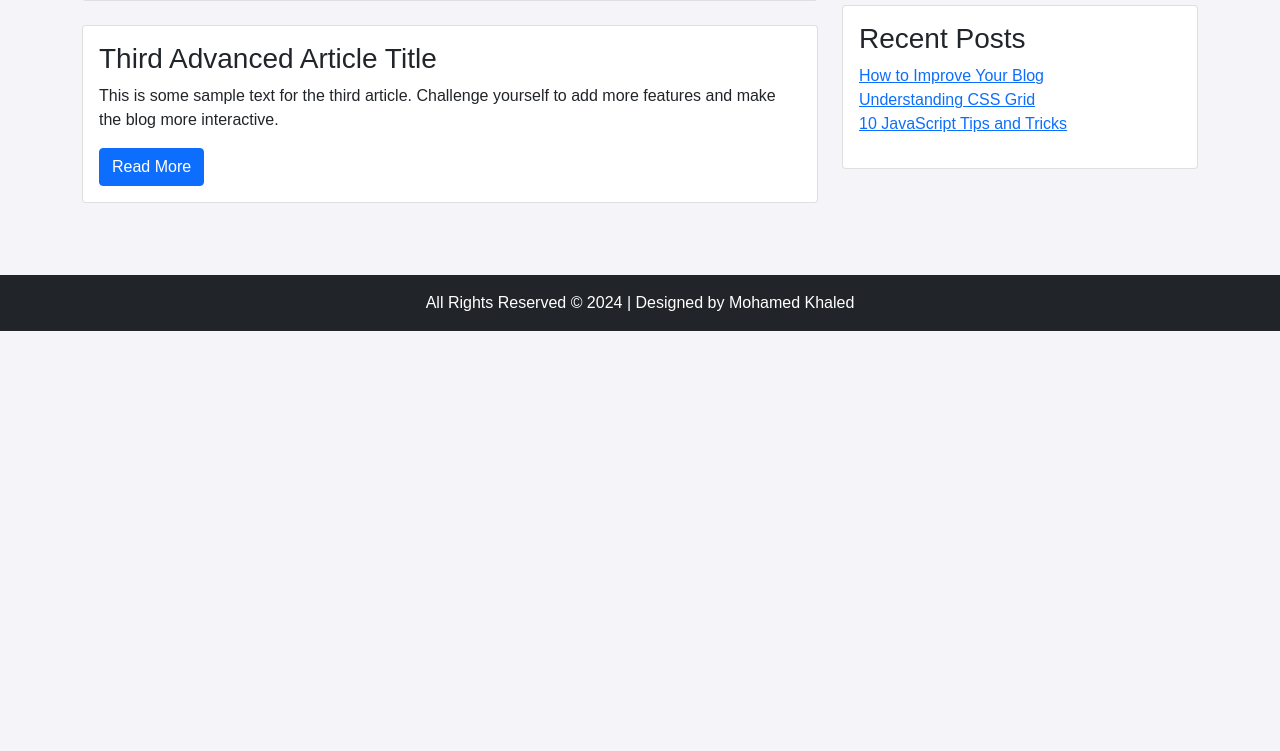
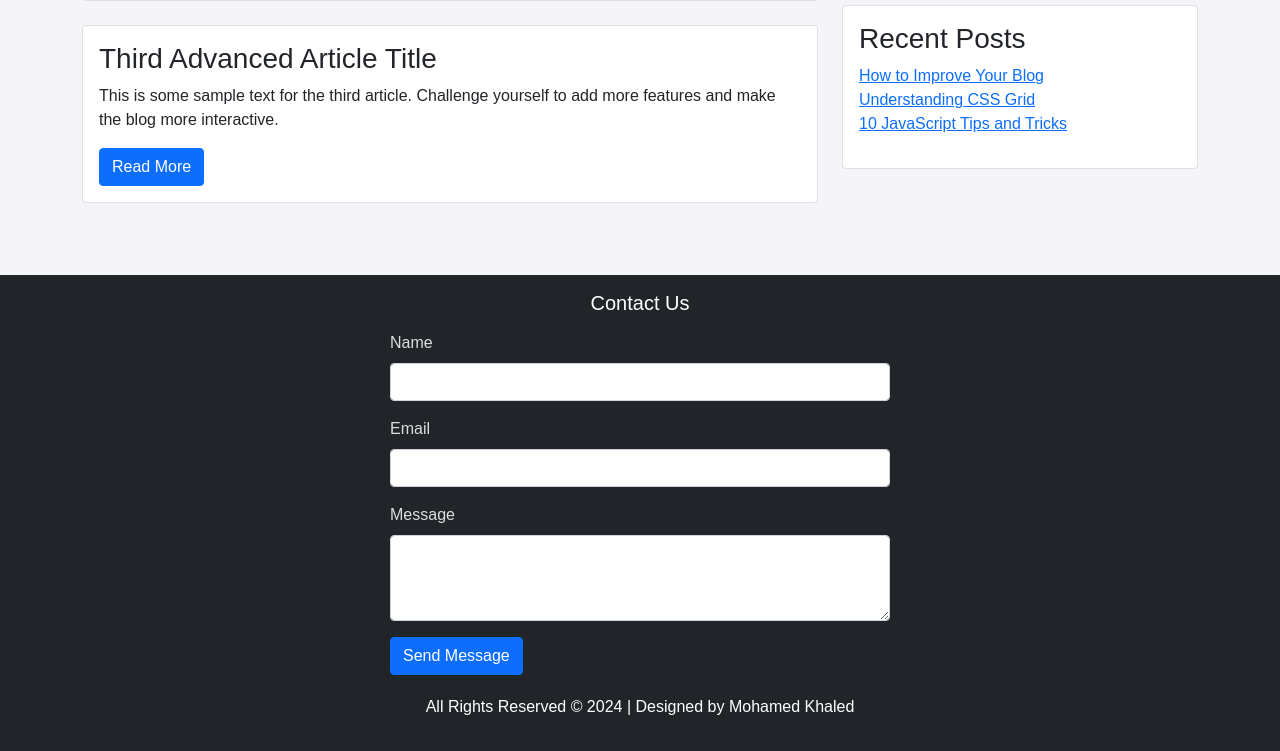
Before and after one commit to mohamedkbx/Web-Masters-intern-Refactor-code, a plain HTML site: page index.html in a window 1280 px wide. Shown: the part 594-1345 px from the top of the page. Before the commit the page ends 925 px from the top, so only its background shows below. Drawn offline with nearby package versions, Linux system fonts and the light colour scheme.

Commit message:
feat: Add a simple contact form in the footer.

```diff
--- a/index.html
+++ b/index.html
@@ -145,7 +145,26 @@
 
     <!-- Footer -->
     <footer class="bg-dark text-white text-center py-3" role="contentinfo">
-      <p class="mb-0">All Rights Reserved © 2024 | Designed by Mohamed Khaled</p>
+      <div class="container">
+        <!-- Contact Form -->
+        <h3 class="h5">Contact Us</h3>
+        <form class="text-start mt-3" action="#" method="post">
+          <div class="mb-3">
+            <label for="name" class="form-label">Name</label>
+            <input type="text" class="form-control" id="name" name="name" required />
+          </div>
+          <div class="mb-3">
+            <label for="email" class="form-label">Email</label>
+            <input type="email" class="form-control" id="email" name="email" required />
+          </div>
+          <div class="mb-3">
+            <label for="message" class="form-label">Message</label>
+            <textarea class="form-control" id="message" name="message" rows="3" required></textarea>
+          </div>
+          <button type="submit" class="btn btn-primary">Send Message</button>
+        </form>
+        <p class="mb-3">All Rights Reserved © 2024 | Designed by Mohamed Khaled</p>
+      </div>
     </footer>
 
     <script src="https://cdn.jsdelivr.net/npm/bootstrap@5.1.3/dist/js/bootstrap.bundle.min.js"></script>
--- a/style/style.css
+++ b/style/style.css
@@ -127,3 +127,12 @@ body {
 .footer p {
   margin: 0;
 }
+
+footer form {
+  max-width: 500px;
+  margin: 0 auto 20px;
+}
+
+footer form .form-label {
+  color: #ddd;
+}
```
